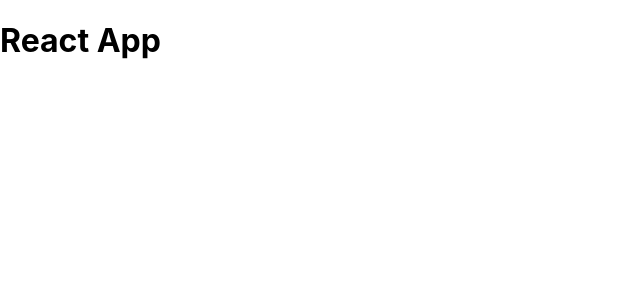
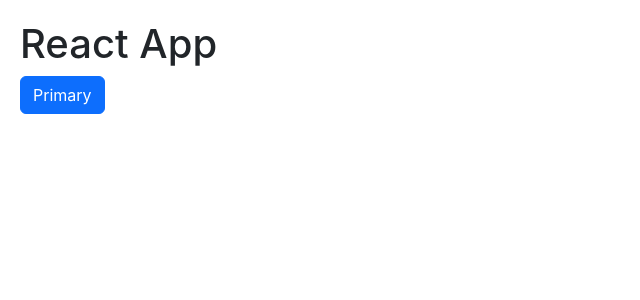
Before and after one commit to bachittle/self-hosted-chatgpt, a React (Create React App) app: page / in a window 1280 px wide. Shown: the top 300 px of the page, without its empty margins (0-640 px from the left). Built offline with nearby package versions, Linux system fonts and the light colour scheme.

Commit message:
using react bootstrap for simplest interface

```diff
--- a/package.json
+++ b/package.json
@@ -6,7 +6,9 @@
     "@testing-library/jest-dom": "^5.16.5",
     "@testing-library/react": "^13.4.0",
     "@testing-library/user-event": "^13.5.0",
+    "bootstrap": "^5.2.3",
     "react": "^18.2.0",
+    "react-bootstrap": "^2.7.2",
     "react-dom": "^18.2.0",
     "react-scripts": "5.0.1",
     "web-vitals": "^2.1.4"
--- a/src/App.js
+++ b/src/App.js
@@ -1,7 +1,10 @@
+import { Button } from 'react-bootstrap';
+
 function App() {
   return (
     <div className="App">
       <h1>React App</h1>
+      <Button variant="primary">Primary</Button>
     </div>
   );
 }
--- a/src/index.css
+++ b/src/index.css
@@ -1,5 +1,5 @@
 body {
-  margin: 0;
+  margin: 20px;
   font-family: -apple-system, BlinkMacSystemFont, 'Segoe UI', 'Roboto', 'Oxygen',
     'Ubuntu', 'Cantarell', 'Fira Sans', 'Droid Sans', 'Helvetica Neue',
     sans-serif;
--- a/src/index.js
+++ b/src/index.js
@@ -1,8 +1,9 @@
 import React from 'react';
 import ReactDOM from 'react-dom/client';
-import './index.css';
 import App from './App';
 import reportWebVitals from './reportWebVitals';
+import 'bootstrap/dist/css/bootstrap.min.css';
+import './index.css';
 
 const root = ReactDOM.createRoot(document.getElementById('root'));
 root.render(
```
Also changed, not shown: 1 other file (tests, documents, lock files or other folders).
